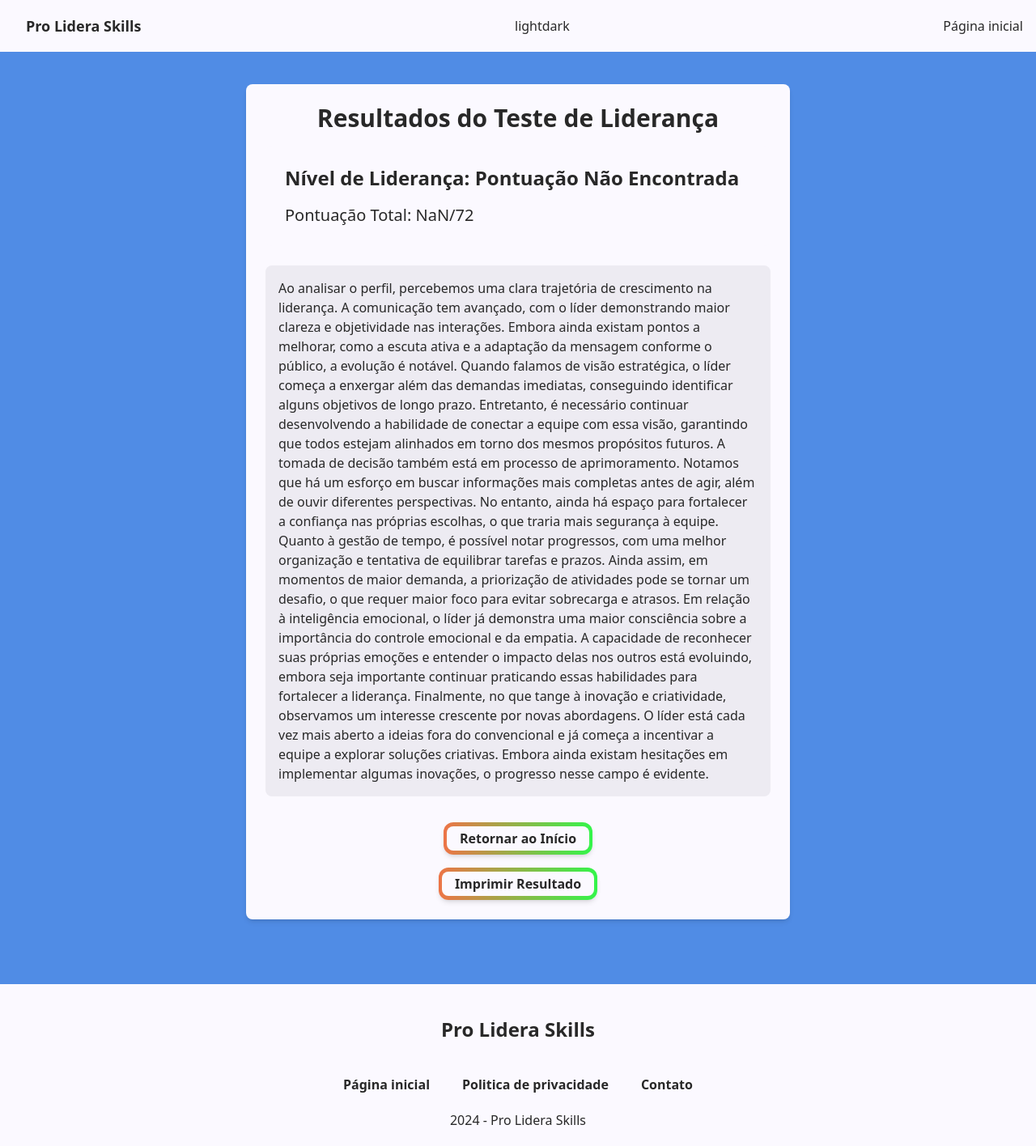
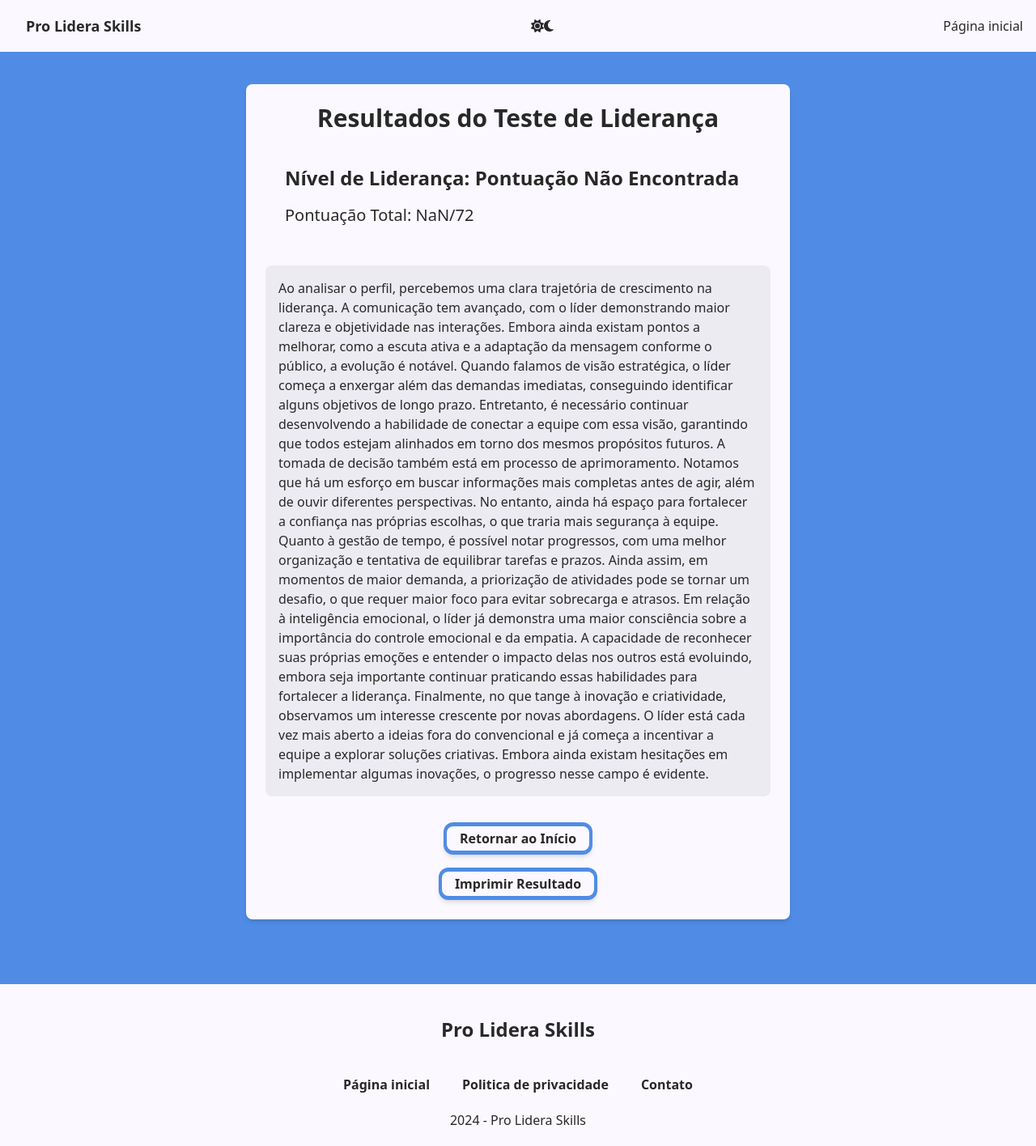
Before and after one commit to softexrecifepe/PI-PRO-LIDERA-TURMA-09-EQUIPE-02, a Next.js app: page /pages/results in a window 1280 px wide. Shown: the whole page at 81% size. Built offline with nearby package versions, Linux system fonts and the light colour scheme.

Commit message:
change button colors

```diff
--- a/src/app/components/button-theme.tsx
+++ b/src/app/components/button-theme.tsx
@@ -1,13 +1,15 @@
 "use client"
-
+import { FontAwesomeIcon } from '@fortawesome/react-fontawesome'
+import { faMoon } from '@fortawesome/free-solid-svg-icons'
+import { faSun } from '@fortawesome/free-solid-svg-icons'
 import { useTheme } from "next-themes"
 
 export function ButtonTheme(){
     const { setTheme } = useTheme();
     return(
         <div>
-            <button onClick={() => setTheme("light")}>light</button>
-            <button onClick={() => setTheme("dark")}>dark</button>
+            <button onClick={() => setTheme("light")}><FontAwesomeIcon icon={faSun}/></button>
+            <button onClick={() => setTheme("dark")}><FontAwesomeIcon icon={faMoon}/></button>
         </div>
     )
 
--- a/src/app/components/button.tsx
+++ b/src/app/components/button.tsx
@@ -7,7 +7,7 @@ export function Button({ buttonText, href, onClick, disabled = false, type }: {b
             disabled={disabled}
             type={type}
             onClick={onClick}  // Associa a função onClick ao botão
-            className={`rounded-xl bg-gradient-to-r from-button-orange to-button-green dark:bg-gradient-to-r dark:from-button-oranged dark:to-button-greend px-1 py-2 font-semibold shadow-md`}
+            className={`rounded-xl  dark:bg-[#265aa6]  bg-[#508CE5] px-1 py-2 font-semibold shadow-md`}
         >
             {href ? (
                 <Link href={href} className='w-full h-full rounded-lg px-4 py-1 bg-box dark:bg-boxd transition ease-in-out delay-75 hover:bg-slate-200 dark:hover:bg-slate-900 duration-300'>
```
